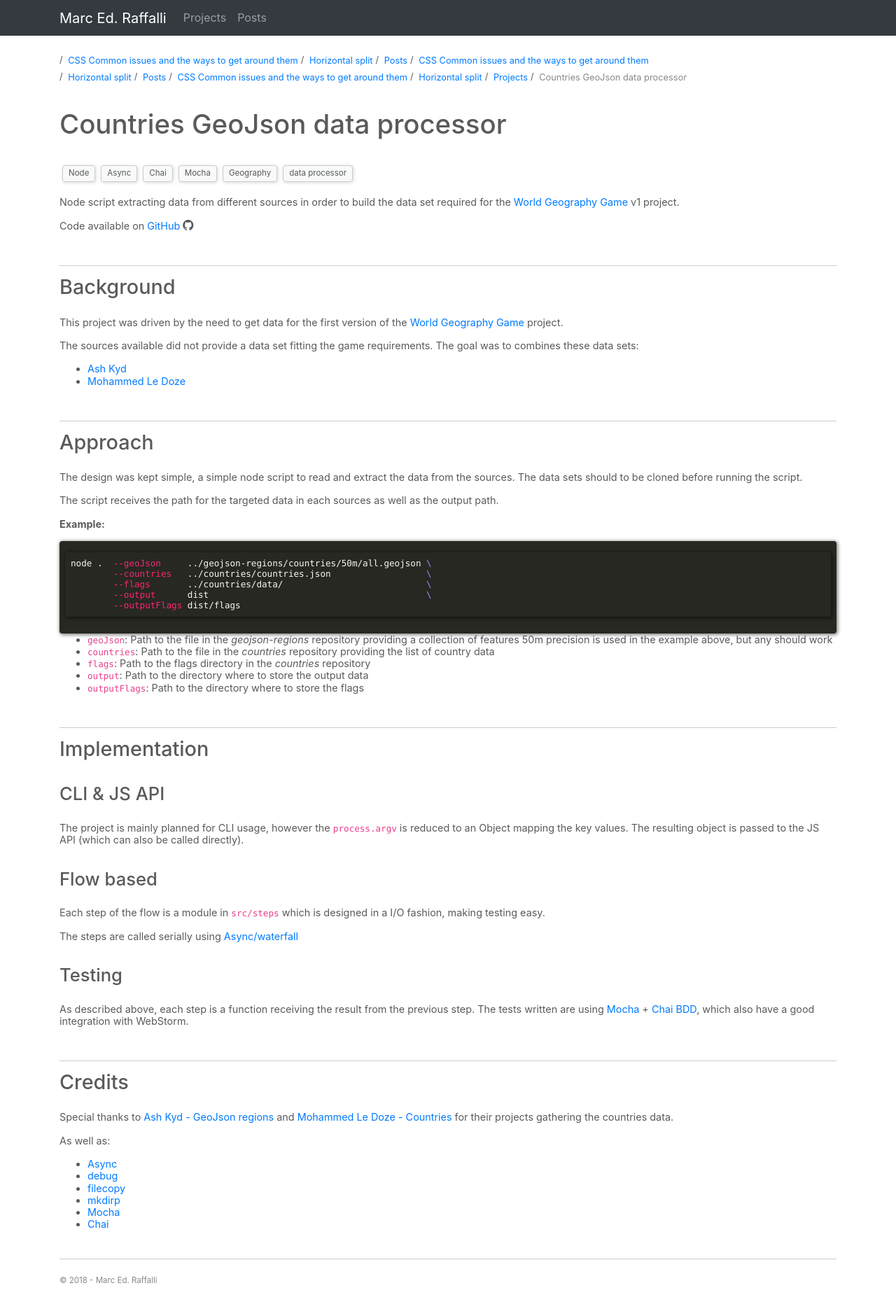
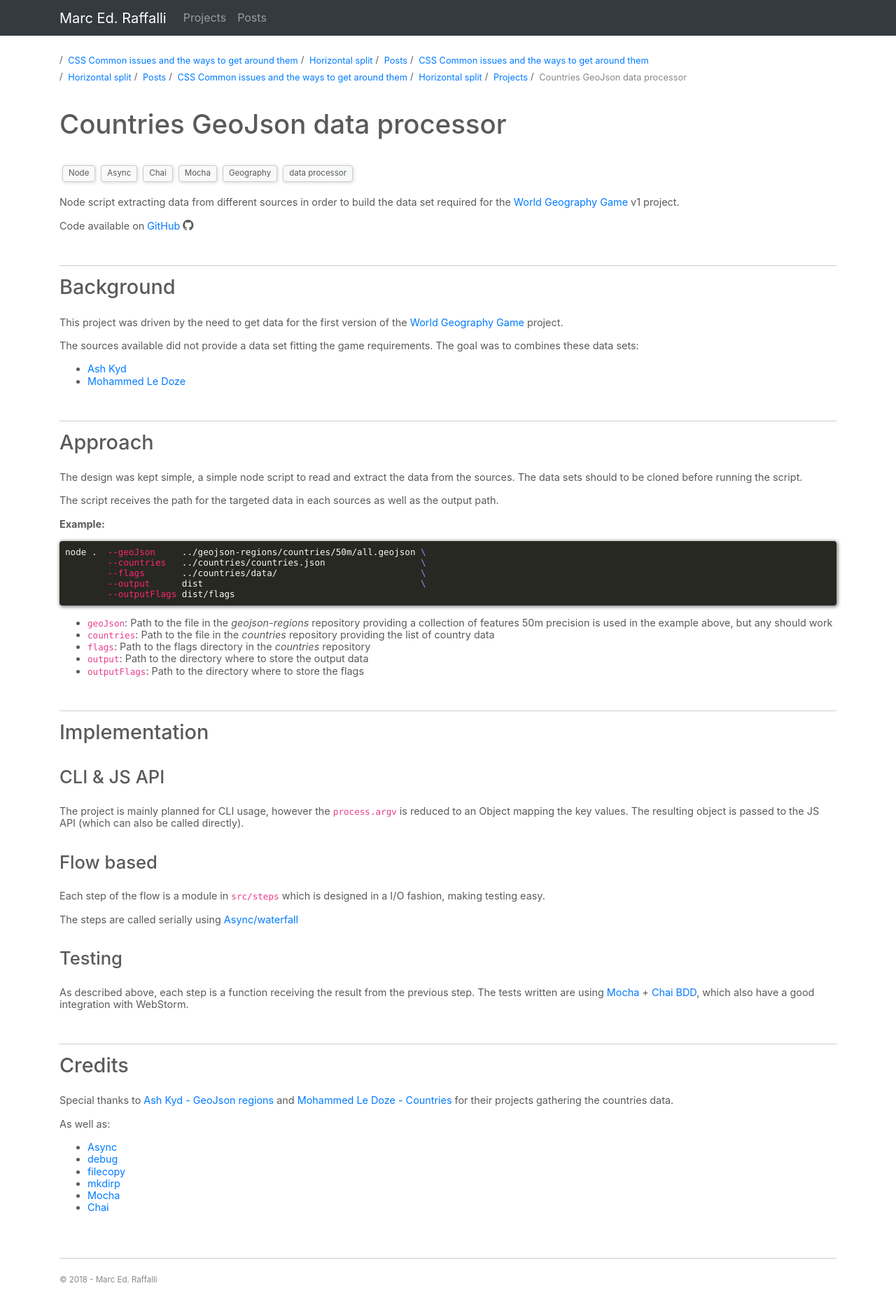
Before and after one commit to marc-ed-raffalli/marc-ed-raffalli.github.io, a Jekyll site: the page built from pages/en/projects/geo-json-data-processor.md, in a window 1280 px wide. Shown: the whole page at 70% size. Built offline with Jekyll 4.4.1, drawn with Linux system fonts in a browser that asks for light colours; comment, search, counter and statistics services are not loaded.

Commit message:
Fixed code block styles

```diff
--- a/_sass/mer-theme/common/assets.scss
+++ b/_sass/mer-theme/common/assets.scss
@@ -100,11 +100,15 @@
   }
 }
 
-.highlight {
+div.highlight {
   width: 100%;
   padding: $merGap*2;
-  margin-top: $merGap*2;
+  margin: $merGap*4 0;
   border-radius: 4px;
   box-shadow: 1px 1px 5px 1px rgba(0, 0, 0, 0.5);
   overflow: auto;
+
+  pre {
+    margin: 0;
+  }
 }
--- a/package.json
+++ b/package.json
@@ -5,7 +5,7 @@
   "scripts": {
     "start": "scripts/serve.sh",
     "install": "scripts/install.sh",
-    "build": "jekyll build"
+    "build": "bundle exec jekyll build"
   },
   "keywords": [],
   "author": "raffalli.marc.ed@hotmail.fr",
```
Also changed, not shown: Gemfile.lock.
